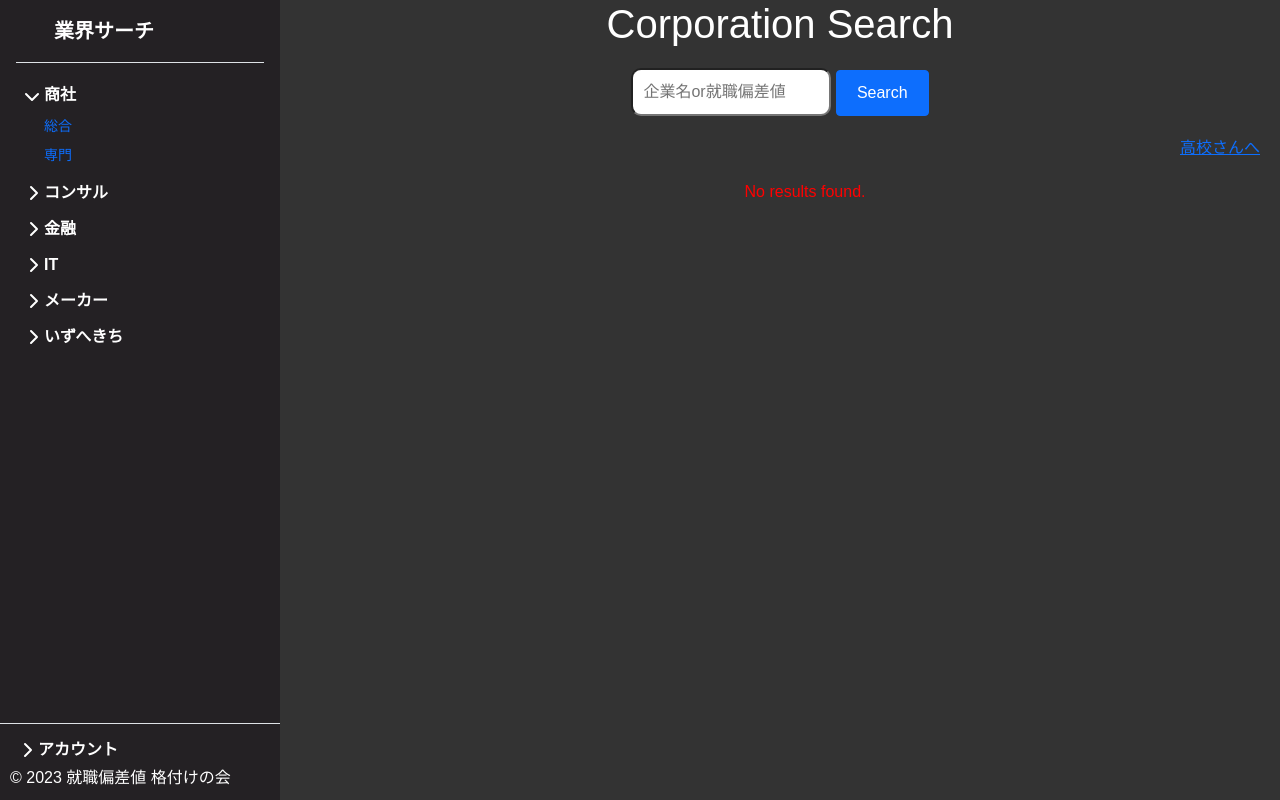
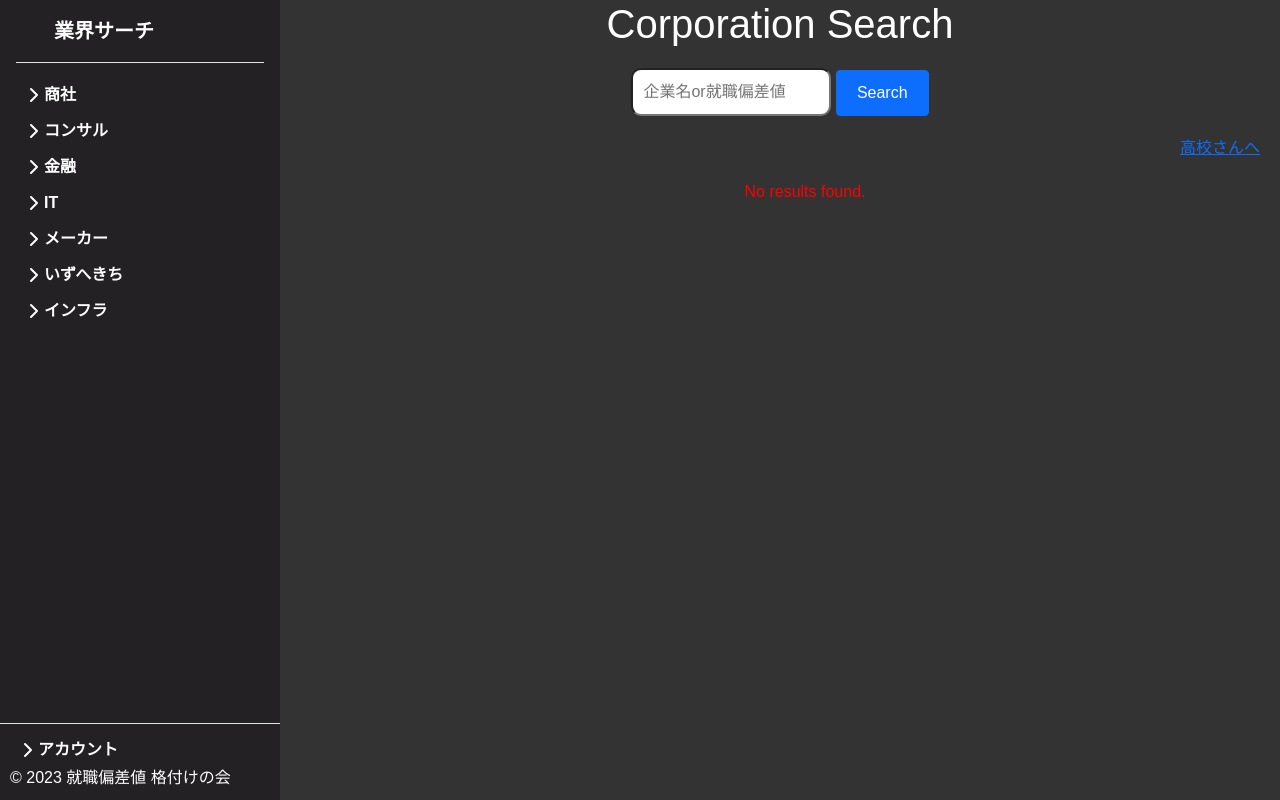
Before and after one commit to RIONAGANO19990620/Ranking, a Django app: page / in a window 1280 px wide. Run offline with Django 3.2, Linux system fonts and the light colour scheme; some libraries are stand-ins or nearby versions.

Commit message:
インフラ投下！

```diff
--- a/corporation/templates/corporation_search.html
+++ b/corporation/templates/corporation_search.html
@@ -68,10 +68,10 @@
     </p>
     <ul class="list-unstyled ps-0">
       <li class="mb-1">
-        <button class="btn btn-toggle d-inline-flex align-items-center rounded border-0" data-bs-toggle="collapse" data-bs-target="#trade-collapse" aria-expanded="true">
+        <button class="btn btn-toggle d-inline-flex align-items-center rounded border-0" data-bs-toggle="collapse" data-bs-target="#trade-collapse" aria-expanded="false">
           商社
         </button>
-        <div class="collapse show" id="trade-collapse">
+        <div class="collapse" id="trade-collapse">
           <ul class="btn-toggle-nav list-unstyled fw-normal pb-1 small">
             <li><a href="{% url 'corporation' %}?query=三菱商事 三井物産 伊藤忠商事　住友商事" class="link-body-emphasis d-inline-flex text-decoration-none rounded">総合</a></li>
             <li><a href="#" class="link-body-emphasis d-inline-flex text-decoration-none rounded">専門</a></li>
@@ -136,7 +136,7 @@
       </li>
         </li>
         <li class="mb-1">
-        <button class="btn btn-toggle d-inline-flex align-items-center rounded border-0" data-bs-toggle="collapse" data-bs-target="#hekichi-collapse" aria-expanded="false">
+        <button class="btn btn-toggle d-inline-flex align-items-center rounded border-0" data-bs-toggle="collapse" data-bs-target="#hekichi-collapse" aria-expanded="undefined">
          いずへきち
         </button>
         <div class="collapse" id="hekichi-collapse">
@@ -144,6 +144,18 @@
               <li><a href="{% url 'corporation' %}?query=(AE/TE)" class="link-body-emphasis d-inline-flex text-decoration-none rounded">横浜</a></li>
               <li><a href="#" class="link-body-emphasis d-inline-flex text-decoration-none rounded">神戸</a></li>
               <li><a href="#" class="link-body-emphasis d-inline-flex text-decoration-none rounded">京都</a></li>
+          </ul>
+        </div>
+      </li>
+        <li class="mb-1">
+        <button class="btn btn-toggle d-inline-flex align-items-center rounded border-0" data-bs-toggle="collapse" data-bs-target="#hekichi-collapse" aria-expanded="undefined">
+         インフラ
+        </button>
+        <div class="collapse" id="hekichi-collapse">
+          <ul class="btn-toggle-nav list-unstyled fw-normal pb-1 small">
+              <li><a href="{% url 'corporation' %}?query=電力" class="link-body-emphasis d-inline-flex text-decoration-none rounded">電力</a></li>
+               <li><a href="{% url 'corporation' %}?query=ガス" class="link-body-emphasis d-inline-flex text-decoration-none rounded">ガス</a></li>
+              <li><a href="{% url 'corporation' %}?query=JR" class="link-body-emphasis d-inline-flex text-decoration-none rounded">鉄道</a></li>
           </ul>
         </div>
       </li>
```
